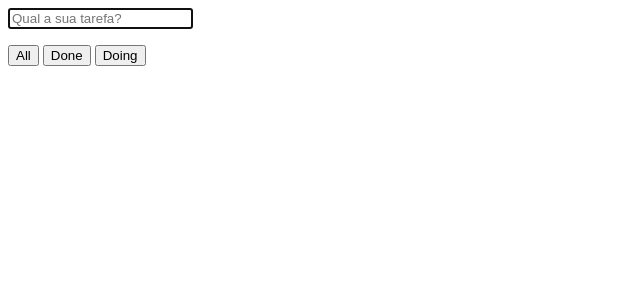
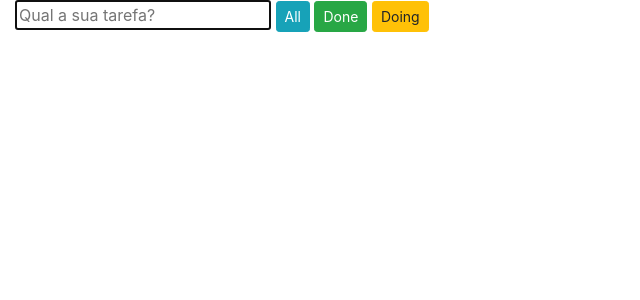
Before and after one commit to jacksonfraga/pyTodoList, a Flask app: page / in a window 1280 px wide. Shown: the top 300 px of the page, without its empty margins (0-640 px from the left). Run offline with Flask 2, Linux system fonts and the light colour scheme; data that the repository does not hold is empty; some libraries are stand-ins or nearby versions.

Commit message:
iniciar layout bootstrap

```diff
--- a/app.py
+++ b/app.py
@@ -6,8 +6,8 @@ import os
 
 app = Flask(__name__)
 app.config['SQLALCHEMY_TRACK_MODIFICATIONS'] = True
-app.config['SQLALCHEMY_DATABASE_URI'] = 'mysql+pymysql://bbddd2acec8c7f:d38988f70b18b9e@us-cdbr-iron-east-01.cleardb.net/heroku_78038307a9708b3'
-#  app.config['SQLALCHEMY_DATABASE_URI'] = 'mysql+pymysql://root:matramcs@127.0.0.1/todolist'
+# app.config['SQLALCHEMY_DATABASE_URI'] = 'mysql+pymysql://bbddd2acec8c7f:d38988f70b18b9e@us-cdbr-iron-east-01.cleardb.net/heroku_78038307a9708b3'
+app.config['SQLALCHEMY_DATABASE_URI'] = 'mysql+pymysql://root:matramcs@127.0.0.1/todolist'
 
 app.register_blueprint(api)
 
--- a/static/js/app.js
+++ b/static/js/app.js
@@ -14,6 +14,14 @@ var app = new Vue({
                 this.todo = ''
             }, response => {
                 alert('erro ao gravar')
+            });
+        },
+        updateTodo: function(todo) {
+            index = this.todos.indexOf(todo)
+            this.$http.post('/api/todo/'.concat(todo.todo_id), todo).then(response => {
+                this.todos[index] = response.body
+            }, response => {
+                // error callback
             });
         },
         deleteTodo: function(todo) {
@@ -58,20 +66,6 @@ var app = new Vue({
     },
     mounted: function(){
         this.listAll()
-    },
-    created (){
-        var vm = this;
-        this.$watch("todos", function (after, before) {
-            after.filter( function( p, idx ) {
-                return Object.keys(p).some( function( prop ) {
-                    var diff = p[prop] !== vm.cloneTodos[idx][prop];
-                    if(diff) {
-                        p.changed = true;
-                        vm.cloneTodos[idx][prop] = p[prop];
-                    }
-                })
-            });
-
-        }, {deep: true})
+        this.cloneTodos = this.todos
     }
 })
--- a/templates/index.html
+++ b/templates/index.html
@@ -2,29 +2,40 @@
 <html>
 <head>
     <meta charset="utf-8">
-    <title>frontend</title>
+    <meta name="viewport" content="width=device-width, initial-scale=1, shrink-to-fit=no">
+    <title>Todo list</title>
+    <link rel="stylesheet" href="https://maxcdn.bootstrapcdn.com/bootstrap/4.0.0/css/bootstrap.min.css" integrity="sha384-Gn5384xqQ1aoWXA+058RXPxPg6fy4IWvTNh0E263XmFcJlSAwiGgFAW/dAiS6JXm" crossorigin="anonymous">
     <script src="static/js/vue.js"></script>
     <script src="static/js/vue-resource.js"></script>
 </head>
 <body>
-<div id="app">
+<div class="container-fluid" id="app">
 
     <input class="add-todo" autofocus autocomplete="off" placeholder="Qual a sua tarefa?" v-model="todo" @keyup.enter="addTodo">
-    <ul class="todo-list">
-        <li class="todo" v-for="todo in todos"
-            :class="{completed: todo.done ==1}">
-            <div class="view">
-                <input class="toggle" type="checkbox" v-model="todo.done">
-                <label @dblclick="editTodo(todo)">{{todo.description}}</label>
-                <button class="destroy" @click="deleteTodo(todo)">Remover</button>
+
+    <div class="todo row flex-xl-nowrap" v-for="todo in todos" :class="{completed: todo.done ==1}">
+        <div class="input-group mb-3">
+            <div class="input-group-prepend">
+                <div class="input-group-text">
+                    <input class="toggle" type="checkbox" v-model="todo.done" @change="updateTodo(todo)">
+                </div>
             </div>
-        </li>
-    </ul>
-                <button @click="listAll">All</button>
-                <button @click="onlyDone">Done</button>
-                <button @click="onlyDoing">Doing</button>
+            <div class="input-group-prepend">
+                <span class="input-group-text" id="basic-addon1">{{todo.description}}</span>
+            </div>
+            <button class="btn btn-outline-danger" @click="deleteTodo(todo)">Remover</button>
+        </div>
+
+    </div>
+    <button class="btn btn-info btn-sm" @click="listAll" >All</button>
+    <button class="btn btn-success btn-sm" @click="onlyDone">Done</button>
+    <button class="btn btn-warning btn-sm" @click="onlyDoing">Doing</button>
 </div>
 
 <script src="static/js/app.js"></script>
+<script src="https://code.jquery.com/jquery-3.2.1.slim.min.js" integrity="sha384-KJ3o2DKtIkvYIK3UENzmM7KCkRr/rE9/Qpg6aAZGJwFDMVNA/GpGFF93hXpG5KkN" crossorigin="anonymous"></script>
+<script src="https://cdnjs.cloudflare.com/ajax/libs/popper.js/1.12.9/umd/popper.min.js" integrity="sha384-ApNbgh9B+Y1QKtv3Rn7W3mgPxhU9K/ScQsAP7hUibX39j7fakFPskvXusvfa0b4Q" crossorigin="anonymous"></script>
+<script src="https://maxcdn.bootstrapcdn.com/bootstrap/4.0.0/js/bootstrap.min.js" integrity="sha384-JZR6Spejh4U02d8jOt6vLEHfe/JQGiRRSQQxSfFWpi1MquVdAyjUar5+76PVCmYl" crossorigin="anonymous"></script>
+
 </body>
 </html>
```
